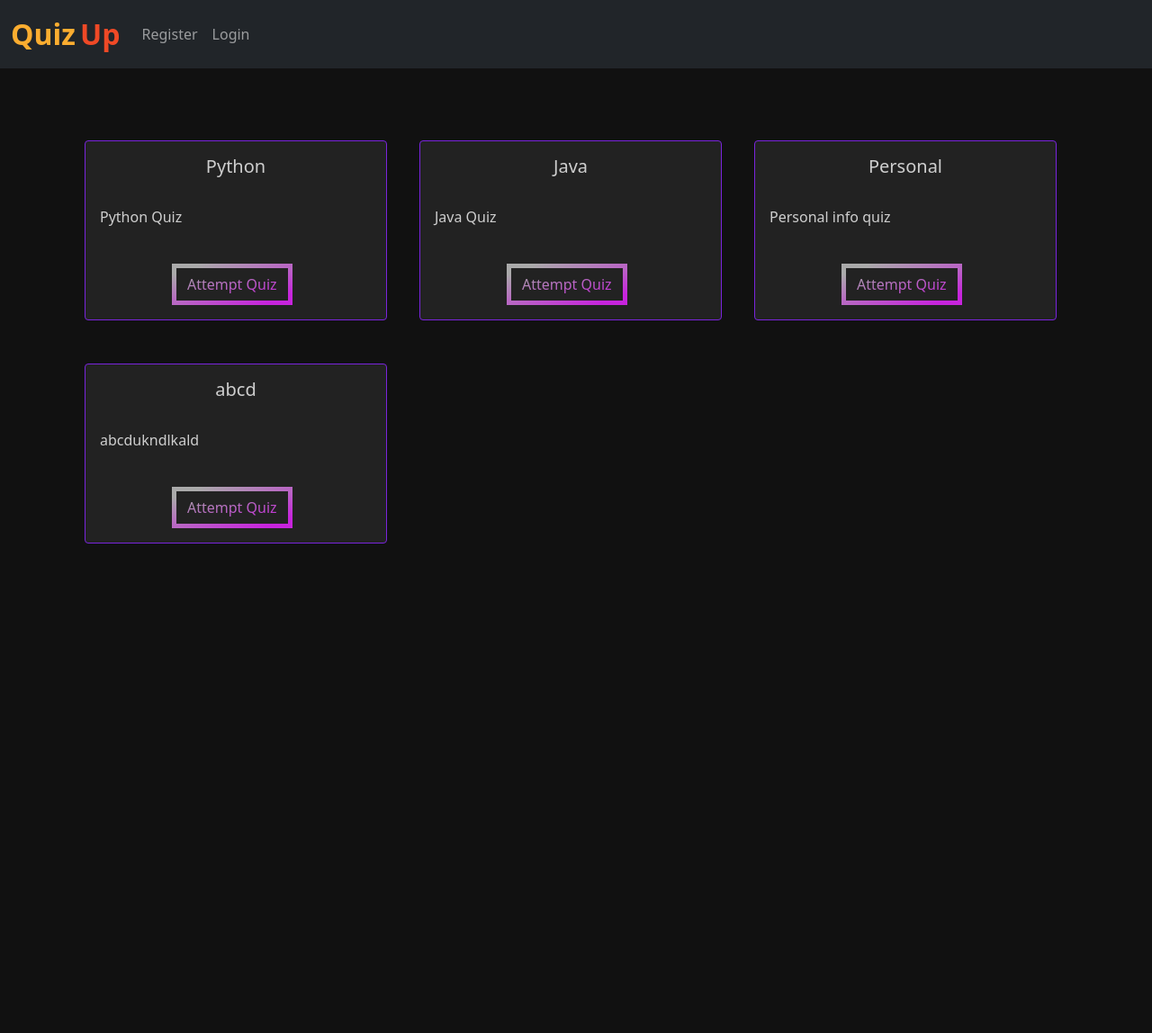
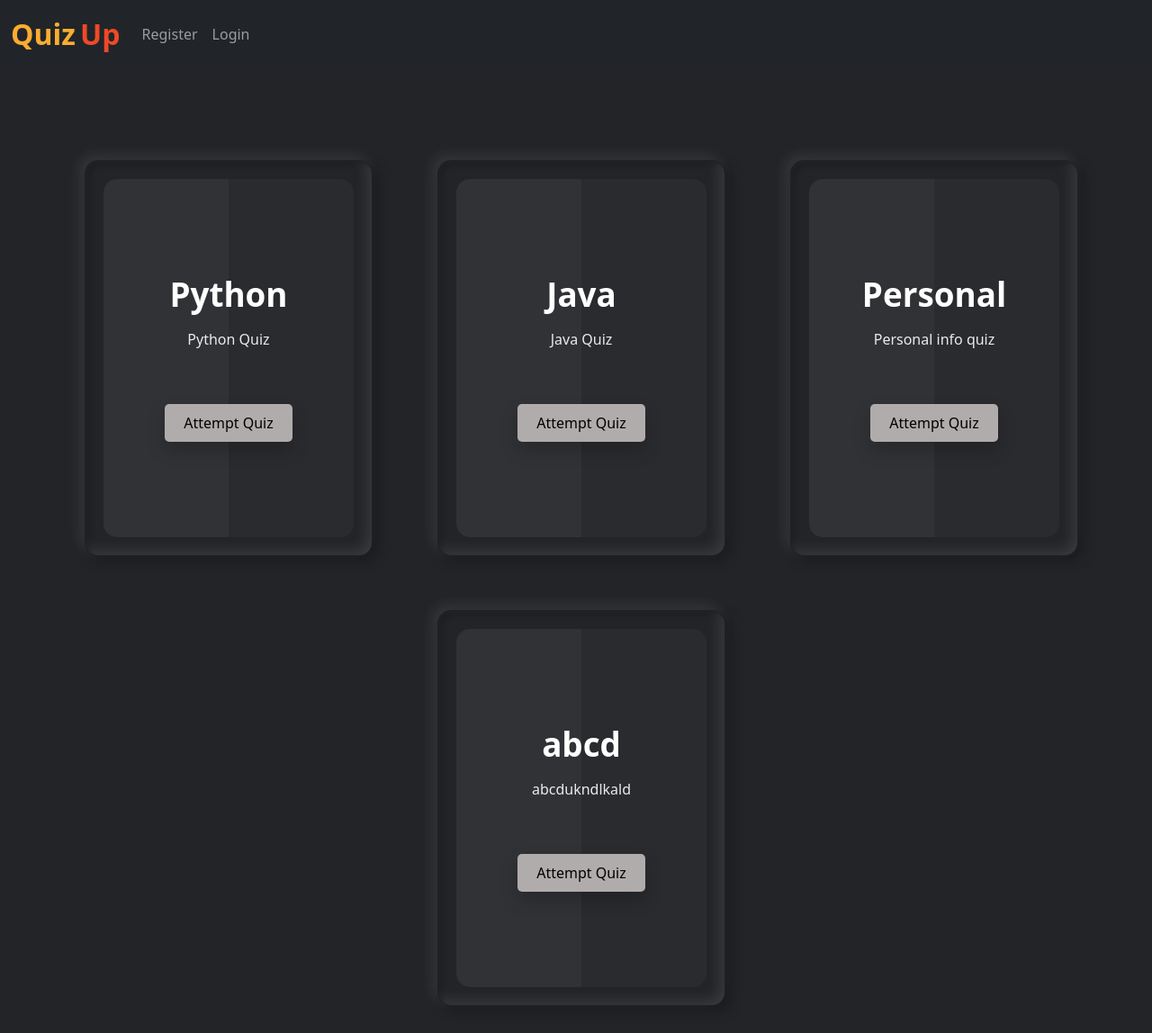
Before and after one commit to arpitptl/quiz-app, a Django app: page / in a window 1280 px wide. Shown: the whole page at 90% size. Before the commit the page ends 604 px from the top, so only its background shows below. Run offline with Django 3.2, Linux system fonts and the light colour scheme; data comes from the database, SQL or seed files in the repository; both versions use the stored data as it was after the commit.

Commit message:
improved UI of homepage

```diff
--- a/quiz/templates/index.html
+++ b/quiz/templates/index.html
@@ -2,31 +2,111 @@
 {% block title %} Quiz {% endblock %}
 {% block css %}
 <style>
-  .attempt {
-    --gradient: linear-gradient(to left top, #c724dd 10%, #aaaaaa 90%) !important;
+
+  @import url("https://fonts.googleapis.com/css2?family=Poppins:wght@300;400;500;700;800&display=swap");
+
+  body {
+    align-items: center;
+    min-height: 100vh;
+    background: #232427;
   }
 
-  body {
-    background: #111;
+  body .container {
+    display: flex;
+    justify-content: center;
+    align-items: center;
+    flex-wrap: wrap;
+    max-width: 1200px;
   }
 
-  .card {
-    background: #222;
-    border: 1px solid #7a24dd;
-    color: rgba(250, 250, 250, 0.8);
-    margin-bottom: 3rem;
+  body .container .card {
+    position: relative;
+    min-width: 320px;
+    height: 440px;
+    box-shadow: inset 5px 5px 5px rgba(0, 0, 0, 0.2),
+      inset -5px -5px 15px rgba(255, 255, 255, 0.1),
+      5px 5px 15px rgba(0, 0, 0, 0.3), -5px -5px 15px rgba(255, 255, 255, 0.1);
+    border-radius: 15px;
+    margin: 30px;
+    transition: 0.5s;
+    background-color: #232427
   }
 
-  #btn {
-    border: 5px solid;
-    border-image-slice: 1;
-    background: var(--gradient) !important;
-    -webkit-background-clip: text !important;
-    -webkit-text-fill-color: transparent !important;
-    border-image-source: var(--gradient) !important;
+  body .container .card .box {
+    position: absolute;
+    top: 20px;
+    left: 20px;
+    right: 20px;
+    bottom: 20px;
+    background: #2a2b2f;
+    border-radius: 15px;
+    display: flex;
+    justify-content: center;
+    align-items: center;
+    overflow: hidden;
+    transition: 0.5s;
+  }
+
+  body .container .card .box:hover {
+    transform: translateY(-40px);
+  }
+
+  body .container .card .box:before {
+    content: "";
+    position: absolute;
+    top: 0;
+    left: 0;
+    width: 50%;
+    height: 100%;
+    background: rgba(255, 255, 255, 0.03);
+  }
+
+  body .container .card .box .content {
+    padding: 20px;
+    text-align: center;
+  }
+
+  body .container .card .box .content h2 {
+    position: absolute;
+    top: -10px;
+    right: 30px;
+    font-size: 8rem;
+    color: rgba(255, 255, 255, 0.1);
+  }
+
+  body .container .card .box .content h3 {
+    font-size: 2.3rem;
+    font-weight: bold;
+    color: #fff;
+    z-index: 1;
+    transition: 0.5s;
+    margin-bottom: 15px;
+  }
+
+  body .container .card .box .content p {
+    font-size: 1rem;
+    font-weight: 300;
+    color: rgba(255, 255, 255, 0.9);
+    z-index: 1;
+    transition: 0.5s;
+  }
+
+  body .container .card .box .content button {
+    position: relative;
+    display: inline-block;
+    padding: 8px 20px;
+    background: #b1acac;
+    border-radius: 5px;
     text-decoration: none;
-    position: relative;
-    left: 80px;
+    color: black;
+    margin-top: 20px;
+    box-shadow: 0 10px 20px rgba(0, 0, 0, 0.2);
+    transition: 0.5s;
+  }
+  body .container .card .box .content button:hover {
+    box-shadow: 0 10px 20px rgba(0, 0, 0, 0.6);
+    background: black;
+    color: white;
   }
 
   .head1 {
@@ -42,24 +122,14 @@
     font-weight: bold;
   }
 
-  #btn:hover,
-  #btn:focus {
-    background: var(--gradient) !important;
-    -webkit-background-clip: none !important;
-    -webkit-text-fill-color: #fff !important;
-    border: 5px solid #fff !important;
-    box-shadow: #222 1px 0 10px;
-    text-decoration: underline;
-  }
-
-  .logo {
-    position: relative;
-    bottom: 2rem;
-  }
-
   .container-fluid {
     height: 60px;
   }
+
+  .row {
+    justify-content: space-evenly;
+  }
+
 </style>
 {% endblock %}
 {% load static %}
@@ -93,21 +163,22 @@
 
 <!-- cards -->
 <div class="container">
-  <div class="container mx-auto mt-2">
+  <div class="container mx-auto">
     <div class="row">
 
       {% for i in quiz %}
       <div class="col-md-4">
-        <div class="card" style="width: 21rem;">
-          <div class="card-body">
-            <h5 class="card-title" style="text-align: center;">{{i.name}}</h5>
-            <br>
-            <p class="card-text">{{i.description}}</p>
-            <br>
-            <button data-bs-target="#exampleModal" data-bs-toggle="modal" data-time="{{i.duration}}"
-              data-questions="{{i.number_of_questions}}" data-name="{{i.name}}" data-id="{{i.id}}" id="btn"
-              style="justify-content: center;" class="attempt btn mr-2 modal-button"><i class="fas fa-link"></i>Attempt
-              Quiz</button>
+        <div class="card">
+          <div class="box">
+            <div class="content">
+              <h3>{{i.name}}</h3>
+              <p>{{i.description}}</p>
+              <br>
+              <button data-bs-target="#exampleModal" data-bs-toggle="modal" data-time="{{i.duration}}"
+                data-questions="{{i.number_of_questions}}" data-name="{{i.name}}" data-id="{{i.id}}" id="btn"
+                style="justify-content: center;" class="attempt btn mr-2 modal-button"><i class="fas fa-link"></i>Attempt
+                Quiz</button>
+              </div>
           </div>
         </div>
       </div>
```
Also changed, not shown: db.sqlite3.
